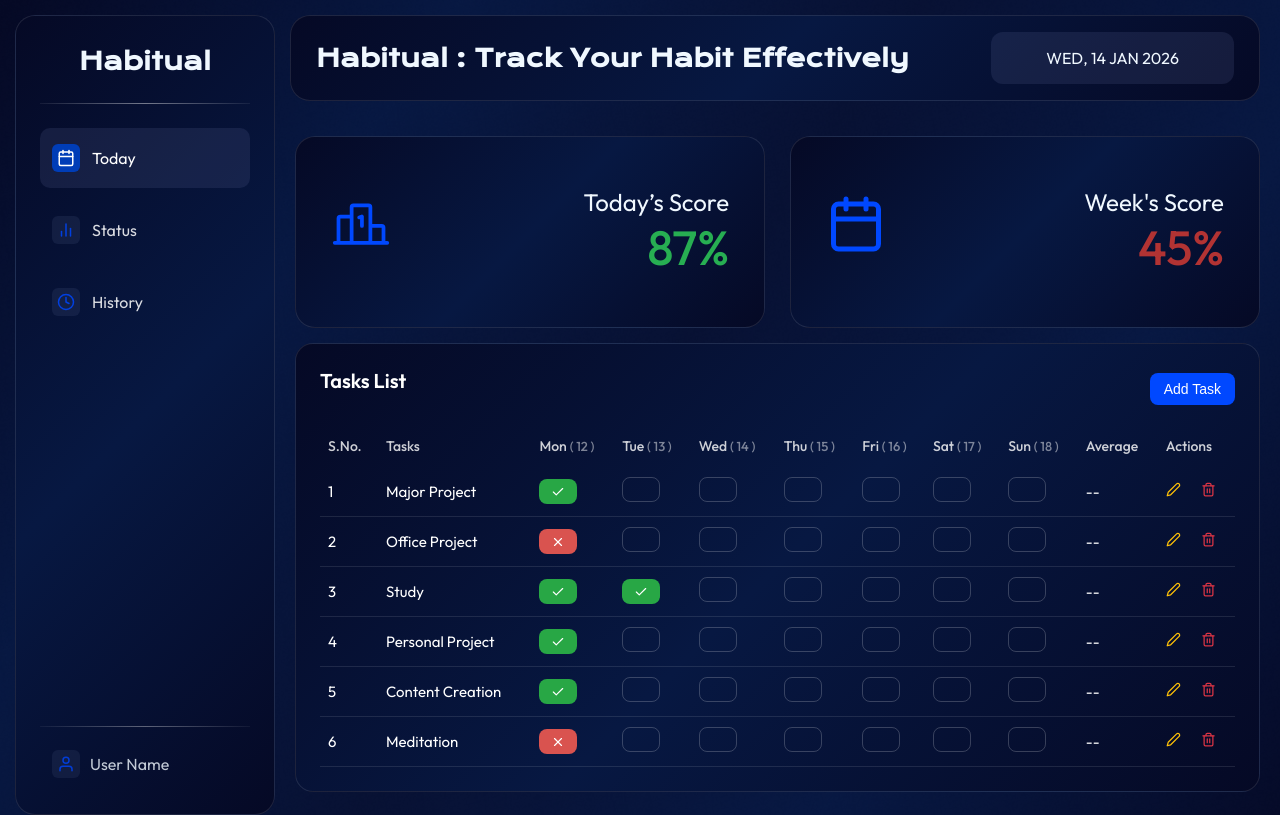
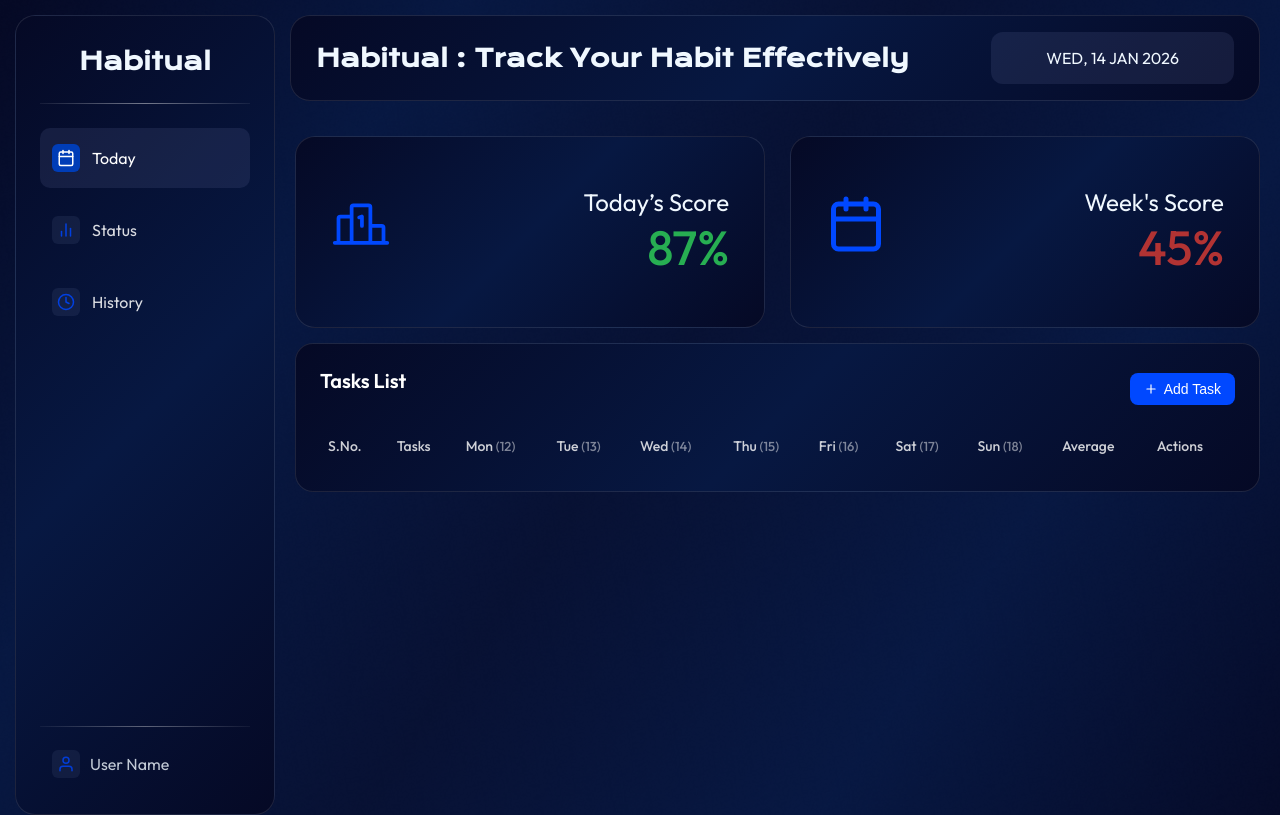
Before and after one commit to architpatle/habitual, a React (Vite) app: page / in a window 1280 px wide. Built offline with nearby package versions, Linux system fonts and the light colour scheme; a web font is replaced by a local one.

Commit message:
Table is dynamic ( stores data in localStorage )

```diff
--- a/src/components/TaskTable/TaskTable.jsx
+++ b/src/components/TaskTable/TaskTable.jsx
@@ -1,23 +1,12 @@
-import React from 'react'
-import styles from './TaskTable.module.css'
-import { FiCheck, FiX, FiEdit2, FiTrash2, FiPlus } from 'react-icons/fi'
+import React, { useState, useEffect } from "react";
+import styles from "./TaskTable.module.css";
+import { FiCheck, FiX, FiEdit2, FiTrash2, FiPlus } from "react-icons/fi";
 
-const data = [
-  { id: 1, task: "Major Project", days: ["done", "empty", "empty", "empty", "empty", "empty", "empty"] },
-  { id: 2, task: "Office Project", days: ["miss", "empty", "empty", "empty", "empty", "empty", "empty"] },
-  { id: 3, task: "Study", days: ["done", "done", "empty", "empty", "empty", "empty", "empty"] },
-  { id: 4, task: "Personal Project", days: ["done", "empty", "empty", "empty", "empty", "empty", "empty"] },
-  { id: 5, task: "Content Creation", days: ["done", "empty", "empty", "empty", "empty", "empty", "empty"] },
-  { id: 6, task: "Meditation", days: ["miss", "empty", "empty", "empty", "empty", "empty", "empty"] },
-]
-
-// Generate weekdays with dates dynamically
 const getWeekDates = () => {
   const today = new Date();
   const week = [];
-  const options = { weekday: 'short' };
+  const options = { weekday: "short" };
 
-  // Make Monday the start of week
   const day = today.getDay();
   const monday = new Date(today);
   monday.setDate(today.getDate() - (day === 0 ? 6 : day - 1));
@@ -26,25 +15,81 @@ const getWeekDates = () => {
     const d = new Date(monday);
     d.setDate(monday.getDate() + i);
     week.push({
-      label: d.toLocaleDateString('en-US', options),
+      label: d.toLocaleDateString("en-US", options),
       date: d.getDate()
     });
   }
   return week;
-}
+};
 
 const weekDays = getWeekDates();
 
 const TaskTable = () => {
+  const [tasks, setTasks] = useState(() => {
+    const saved = localStorage.getItem("tasks");
+    return saved ? JSON.parse(saved) : [];
+  });
+
+  useEffect(() => {
+    localStorage.setItem("tasks", JSON.stringify(tasks));
+  }, [tasks]);
+
+  const addTask = () => {
+    const name = prompt("Enter new task:");
+    if (!name) return;
+
+    const newTask = {
+      id: Date.now(),
+      task: name,
+      days: Array(7).fill("empty")
+    };
+
+    setTasks((prev) => [...prev, newTask]);
+  };
+
+  const editTask = (id) => {
+    const name = prompt("Rename task:");
+    if (!name) return;
+
+    setTasks((prev) =>
+      prev.map((t) => (t.id === id ? { ...t, task: name } : t))
+    );
+  };
+
+  const deleteTask = (id) => {
+    setTasks((prev) => prev.filter((t) => t.id !== id));
+  };
+
+  const toggleDay = (taskId, dayIndex) => {
+    setTasks((prev) =>
+      prev.map((t) => {
+        if (t.id !== taskId) return t;
+
+        const sequence = ["empty", "done", "miss"];
+        const current = t.days[dayIndex];
+        const next = sequence[(sequence.indexOf(current) + 1) % sequence.length];
+
+        return {
+          ...t,
+          days: t.days.map((d, i) => (i === dayIndex ? next : d))
+        };
+      })
+    );
+  };
+
+  const computeAverage = (days) => {
+    const done = days.filter((d) => d === "done").length;
+    const miss = days.filter((d) => d === "miss").length;
+    if (done + miss === 0) return "--";
+    return Math.round((done / (done + miss)) * 100) + "%";
+  };
+
   return (
     <div className={styles.wrapper}>
-
       <div className={styles.headerRow}>
         <h2 className={styles.title}>Tasks List</h2>
-
-        {/* Add Task Button */}
-        <button className={styles.addBtn}>
-           Add Task
+        <button className={styles.addBtn} onClick={addTask}>
+          <FiPlus /> Add Task
         </button>
       </div>
 
@@ -54,43 +99,51 @@ const TaskTable = () => {
             <th>S.No.</th>
             <th>Tasks</th>
 
-            {/* Weekdays with Dates */}
             {weekDays.map((d, idx) => (
-              <th key={idx}>{d.label} <span className={styles.date}>( {d.date} )</span></th>
+              <th key={idx}>
+                {d.label} <span className={styles.date}>({d.date})</span>
+              </th>
             ))}
 
             <th>Average</th>
-            <th>Actions</th> {/* NEW COLUMN */}
+            <th>Actions</th>
           </tr>
         </thead>
 
         <tbody>
-          {data.map((item, i) => (
+          {tasks.map((item, i) => (
             <tr key={item.id}>
               <td>{i + 1}</td>
               <td>{item.task}</td>
 
               {item.days.map((d, idx) => (
-                <td key={idx}>
-                  {d === "done" && <span className={`${styles.btn} ${styles.done}`}><FiCheck /></span>}
-                  {d === "miss" && <span className={`${styles.btn} ${styles.miss}`}><FiX /></span>}
+                <td key={idx} onClick={() => toggleDay(item.id, idx)}>
+                  {d === "done" && (
+                    <span className={`${styles.btn} ${styles.done}`}>
+                      <FiCheck />
+                    </span>
+                  )}
+                  {d === "miss" && (
+                    <span className={`${styles.btn} ${styles.miss}`}>
+                      <FiX />
+                    </span>
+                  )}
                   {d === "empty" && <span className={styles.btn}></span>}
                 </td>
               ))}
 
-              <td>--</td>
+              <td>{computeAverage(item.days)}</td>
 
-              {/* Actions Column */}
               <td className={styles.actions}>
-                <FiEdit2 className={styles.edit} />
-                <FiTrash2 className={styles.del} />
+                <FiEdit2 onClick={() => editTask(item.id)} className={styles.edit} />
+                <FiTrash2 onClick={() => deleteTask(item.id)} className={styles.del} />
               </td>
             </tr>
           ))}
         </tbody>
       </table>
     </div>
-  )
-}
+  );
+};
 
-export default TaskTable
+export default TaskTable;
--- a/src/components/TaskTable/TaskTable.module.css
+++ b/src/components/TaskTable/TaskTable.module.css
@@ -43,6 +43,8 @@
   border-radius: 8px;
   font-size: 14px;
   border: 1px solid rgba(255,255,255,0.2);
+  cursor: pointer ;
+
 }
 
 .done {
@@ -72,7 +74,7 @@
   border-radius: 8px;
   border: none;
   color: white;
-  cursor: pointer;
+  cursor: pointer ;
   font-size: 14px;
   font-weight: 500;
   transition: 0.2s ease;
```
